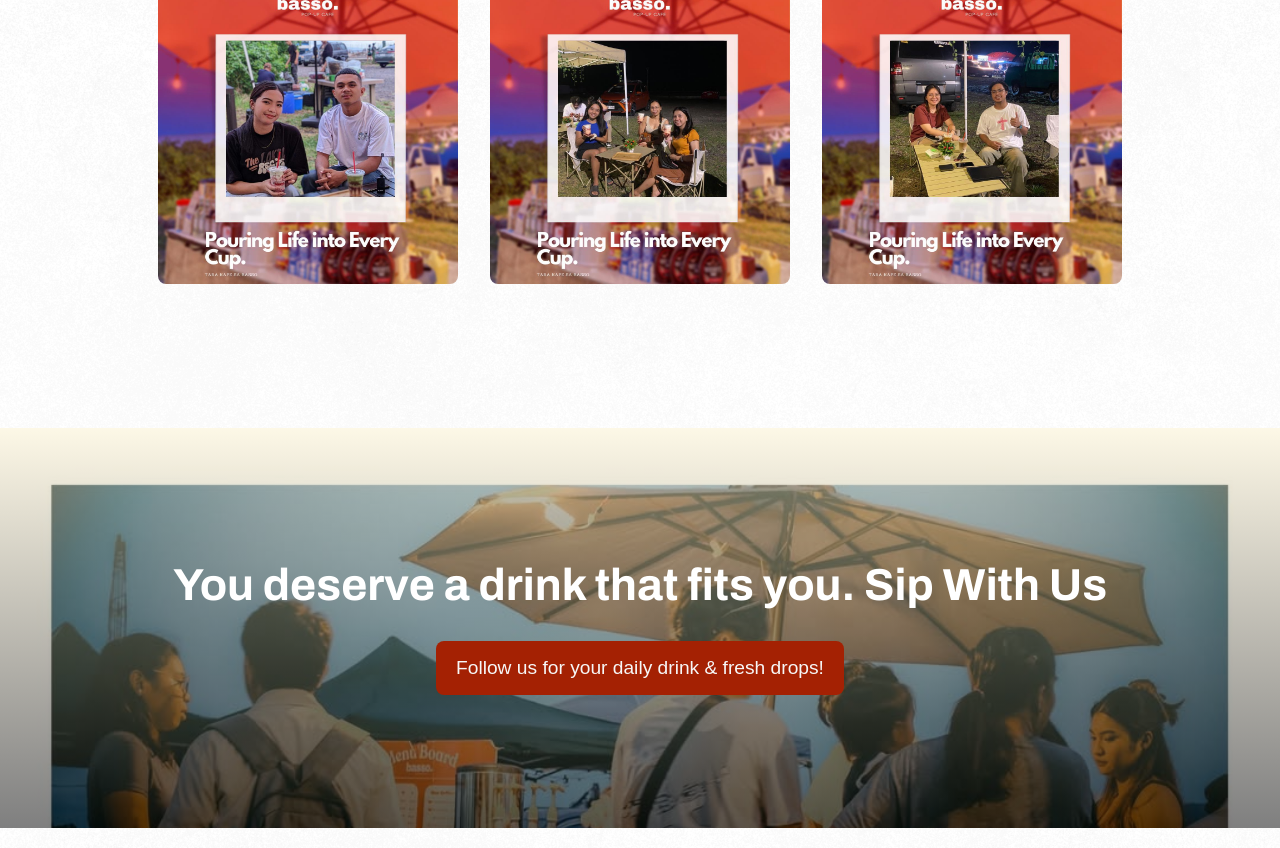
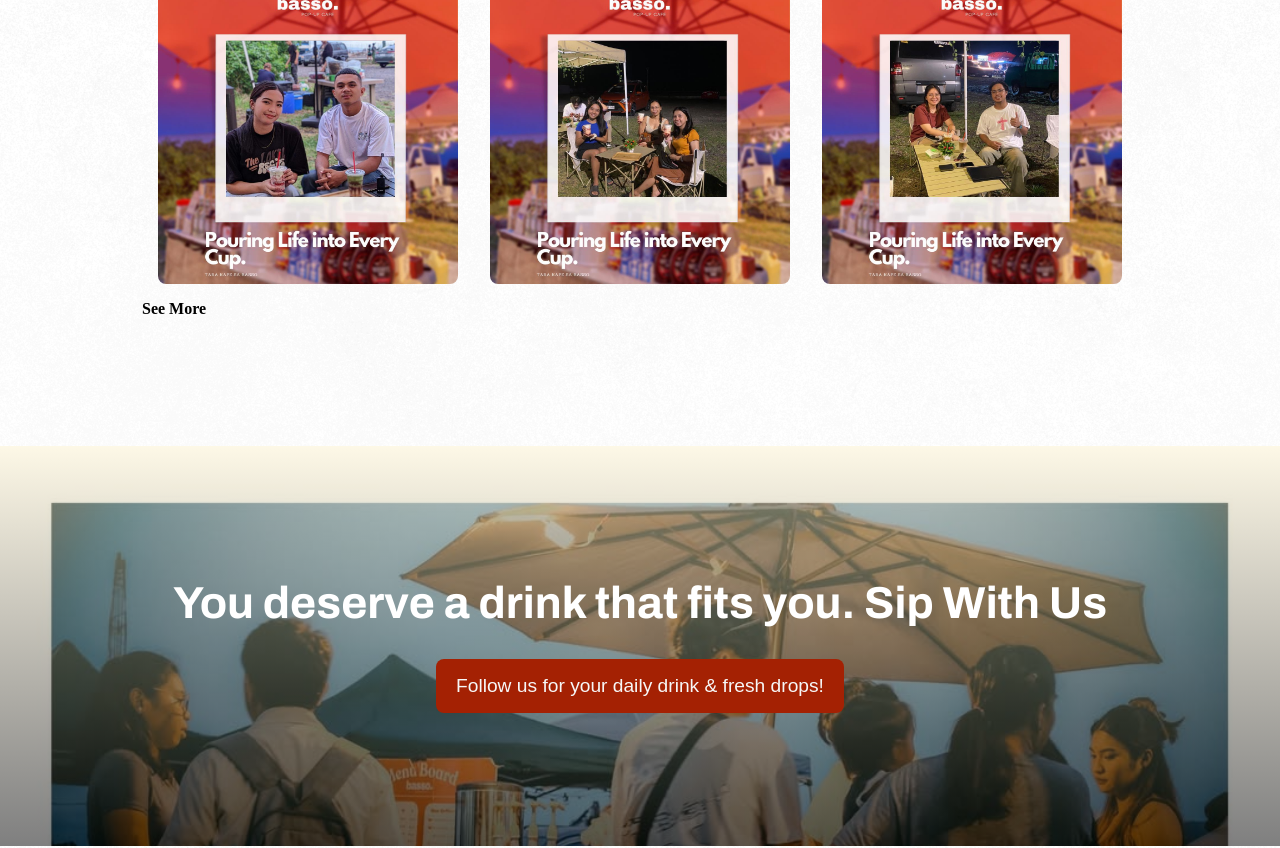
Before and after one commit to Christiannaira/basso-landing-page, a React (Vite) app: page / in a window 1280 px wide. Shown: the part 5037-5885 px from the top of the page. Built offline with nearby package versions, Linux system fonts and the light colour scheme.

Commit message:
feat: added few gallery interactivity

```diff
--- a/src/components/Gallery.jsx
+++ b/src/components/Gallery.jsx
@@ -1,3 +1,4 @@
+import { useState } from "react";
 import one from "../assets/01.jpg";
 import two from "../assets/02.jpg";
 import three from "../assets/03.jpg";
@@ -7,9 +8,26 @@ import six from "../assets/06.jpg";
 import seven from "../assets/07.jpg";
 import eight from "../assets/08.jpg";
 import nine from "../assets/09.jpg";
-import ten from "../assets/10.jpg";
 
 const Gallery = () => {
+   const [showImages, setShowImages] = useState(false);
+   const [showText, setShowText] = useState("See More");
+
+   console.log(showImages);
+   console.log(showText);
+
+   const handleClick = () => {
+
+      setShowImages(!showImages);
+
+      if (showText === "See More") {
+         setShowText("See Less");
+      } else {
+         setShowText("See More");
+      }
+
+   };
+
    return (
       <div className="gallery__content">
          <div className="gallery__content--headline">
@@ -37,6 +55,36 @@ const Gallery = () => {
                   <img src={nine} alt="image-three" />
                </div>
             </div>
+
+            {showImages ? (
+               <>
+                  <div className="gallery__content--main--images gallery__hidden">
+                     <div className="row">
+                        <img src={one} alt="image-one" />
+                        <img src={two} alt="image-two" />
+                        <img src={three} alt="image-three" />
+                     </div>
+
+                     <div className="row">
+                        <img src={four} alt="image-one" />
+                        <img src={five} alt="image-two" />
+                        <img src={six} alt="image-three" />
+                     </div>
+
+                     <div className="row">
+                        <img src={seven} alt="image-one" />
+                        <img src={eight} alt="image-two" />
+                        <img src={nine} alt="image-three" />
+                     </div>
+                  </div>
+               </>
+            ) : (
+               <></>
+            )}
+
+            <h4 className="gallery__btn" onClick={handleClick}>
+               {showText}
+            </h4>
          </div>
       </div>
    );
```
